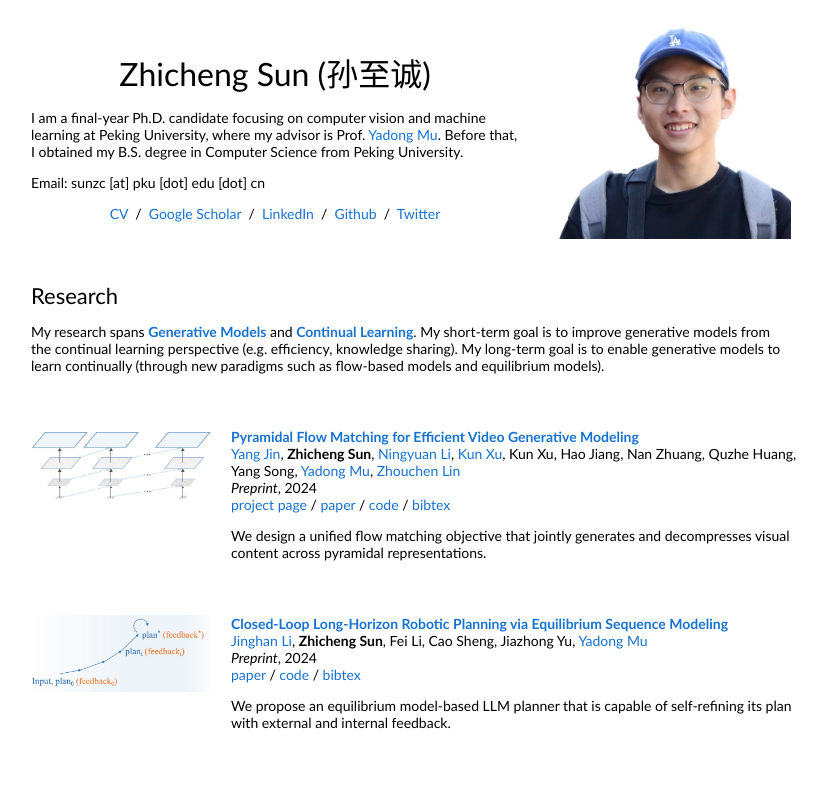
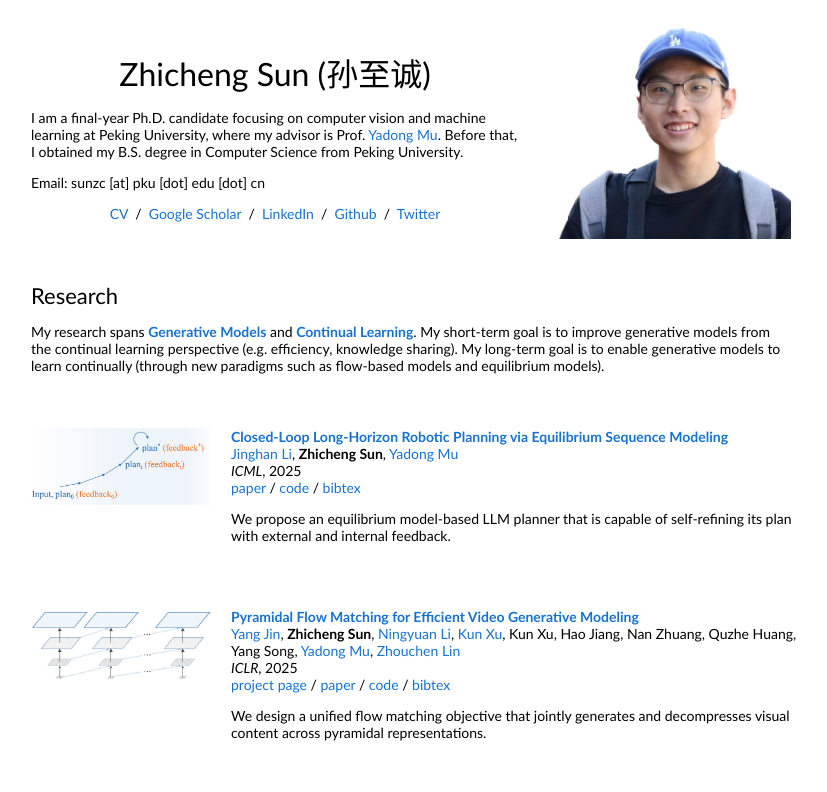
Before and after one commit to feifeiobama/feifeiobama.github.io, a plain HTML site: page index.html in a window 1280 px wide. Shown: the top 792 px of the page, without its empty margins (229-1056 px from the left). Drawn offline with Linux system fonts and the light colour scheme.

Commit message:
update info

```diff
--- a/index.html
+++ b/index.html
@@ -71,6 +71,36 @@
                 <tr>
                     <td style="padding:2.5%;padding-right:20px;padding-bottom:0px;width:25%;vertical-align:middle">
                         <div class="one">
+                            <img src='images/Equilibrium-Planner.jpg' width="180px" alt="Equilibrium-Planner">
+                        </div>
+                    </td>
+                    <td style="padding:2.5%;padding-left:20px;padding-right:0px;padding-bottom:0px;width:75%;vertical-align:top">
+                        <a href="https://arxiv.org/abs/2410.01440">
+                            <papertitle>Closed-Loop Long-Horizon Robotic Planning via Equilibrium Sequence Modeling</papertitle>
+                        </a>
+                        <br>
+                        <a href="https://singularity0104.github.io">Jinghan Li</a>,
+                        <strong>Zhicheng Sun</strong>,
+                        <a href="http://www.muyadong.com">Yadong Mu</a>
+                        <br>
+                        <em>ICML</em>, 2025
+                        <br>
+                        <a href="https://arxiv.org/pdf/2410.01440.pdf">paper</a>
+                        /
+                        <a href="https://github.com/Singularity0104/equilibrium-planner">code</a>
+                        /
+                        <a href="data/Equilibrium-Planner.bib">bibtex</a>
+                        <p></p>
+                        <p>
+                            We propose an equilibrium model-based LLM planner that is capable of
+                            self-refining its plan with external and internal feedback.
+                        </p>
+                    </td>
+                </tr>
+
+                <tr>
+                    <td style="padding:2.5%;padding-right:20px;padding-bottom:0px;width:25%;vertical-align:middle">
+                        <div class="one">
                             <img src='images/Pyramid-Flow.jpg' width="180px" style="opacity:0.9" alt="Pyramid-Flow">
                         </div>
                     </td>
@@ -91,7 +121,7 @@
                         <a href="http://www.muyadong.com">Yadong Mu</a>,
                         <a href="https://zhouchenlin.github.io">Zhouchen Lin</a>
                         <br>
-                        <em>Preprint</em>, 2024
+                        <em>ICLR</em>, 2025
                         <br>
                         <a href="https://pyramid-flow.github.io">project page</a>
                         /
@@ -104,39 +134,6 @@
                         <p>
                             We design a unified flow matching objective that jointly generates
                             and decompresses visual content across pyramidal representations.
-                        </p>
-                    </td>
-                </tr>
-
-                <tr>
-                    <td style="padding:2.5%;padding-right:20px;padding-bottom:0px;width:25%;vertical-align:middle">
-                        <div class="one">
-                            <img src='images/Equilibrium-Planner.jpg' width="180px" alt="Equilibrium-Planner">
-                        </div>
-                    </td>
-                    <td style="padding:2.5%;padding-left:20px;padding-right:0px;padding-bottom:0px;width:75%;vertical-align:top">
-                        <a href="https://arxiv.org/abs/2410.01440">
-                            <papertitle>Closed-Loop Long-Horizon Robotic Planning via Equilibrium Sequence Modeling</papertitle>
-                        </a>
-                        <br>
-                        <a href="https://singularity0104.github.io">Jinghan Li</a>,
-                        <strong>Zhicheng Sun</strong>,
-                        Fei Li,
-                        Cao Sheng,
-                        Jiazhong Yu,
-                        <a href="http://www.muyadong.com">Yadong Mu</a>
-                        <br>
-                        <em>Preprint</em>, 2024
-                        <br>
-                        <a href="https://arxiv.org/pdf/2410.01440.pdf">paper</a>
-                        /
-                        <a href="https://github.com/Singularity0104/equilibrium-planner">code</a>
-                        /
-                        <a href="data/Equilibrium-Planner.bib">bibtex</a>
-                        <p></p>
-                        <p>
-                            We propose an equilibrium model-based LLM planner that is capable of
-                            self-refining its plan with external and internal feedback.
                         </p>
                     </td>
                 </tr>
@@ -381,10 +378,10 @@
                     <td style="padding:2.5%;width:100%;vertical-align:middle">
                         <heading>Service and Teaching</heading>
                         <ul>
-                            <li>Conference Reviewer: ICLR 2025, NeurIPS 2024, CVPR 2025, ICCV 2023, ECCV 2024, ACM Multimedia 2022-2024, AISTATS 2025, ACCV 2024, ACML 2024, WACV 2024</li>
+                            <li>Conference Reviewer: ICLR 2025, ICML 2025, NeurIPS 2024-2025, CVPR 2025, ICCV 2023-2025, ECCV 2024, ACM Multimedia 2022-2025, AISTATS 2025, ACCV 2024, ACML 2024-2025, WACV 2024</li>
                         </ul>
                         <ul>
-                            <li>Journal Reviewer: TMM 2022-2024, TNNLS 2024, TCSVT 2024, Neurocomputing 2022</li>
+                            <li>Journal Reviewer: TMM 2022-2025, TNNLS 2024, TCSVT 2024, Neurocomputing 2022</li>
                         </ul>
                         <ul>
                             <li>Teaching Assistant: Computer Vision and Deep Learning by Prof. <a href="http://www.muyadong.com">Yadong Mu</a>, Spring 2022</li>
```
Also changed, not shown: 3 other files.
